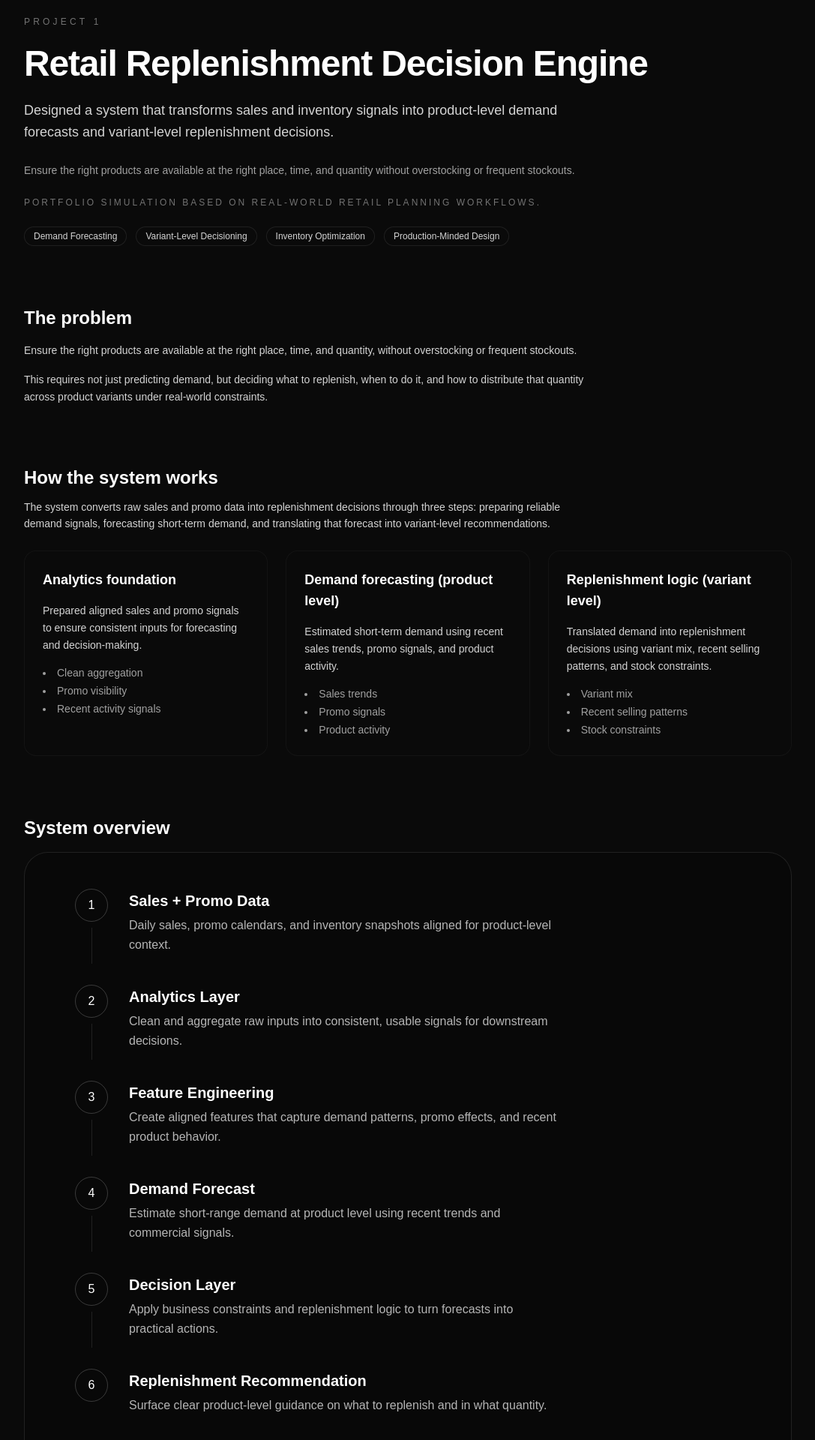
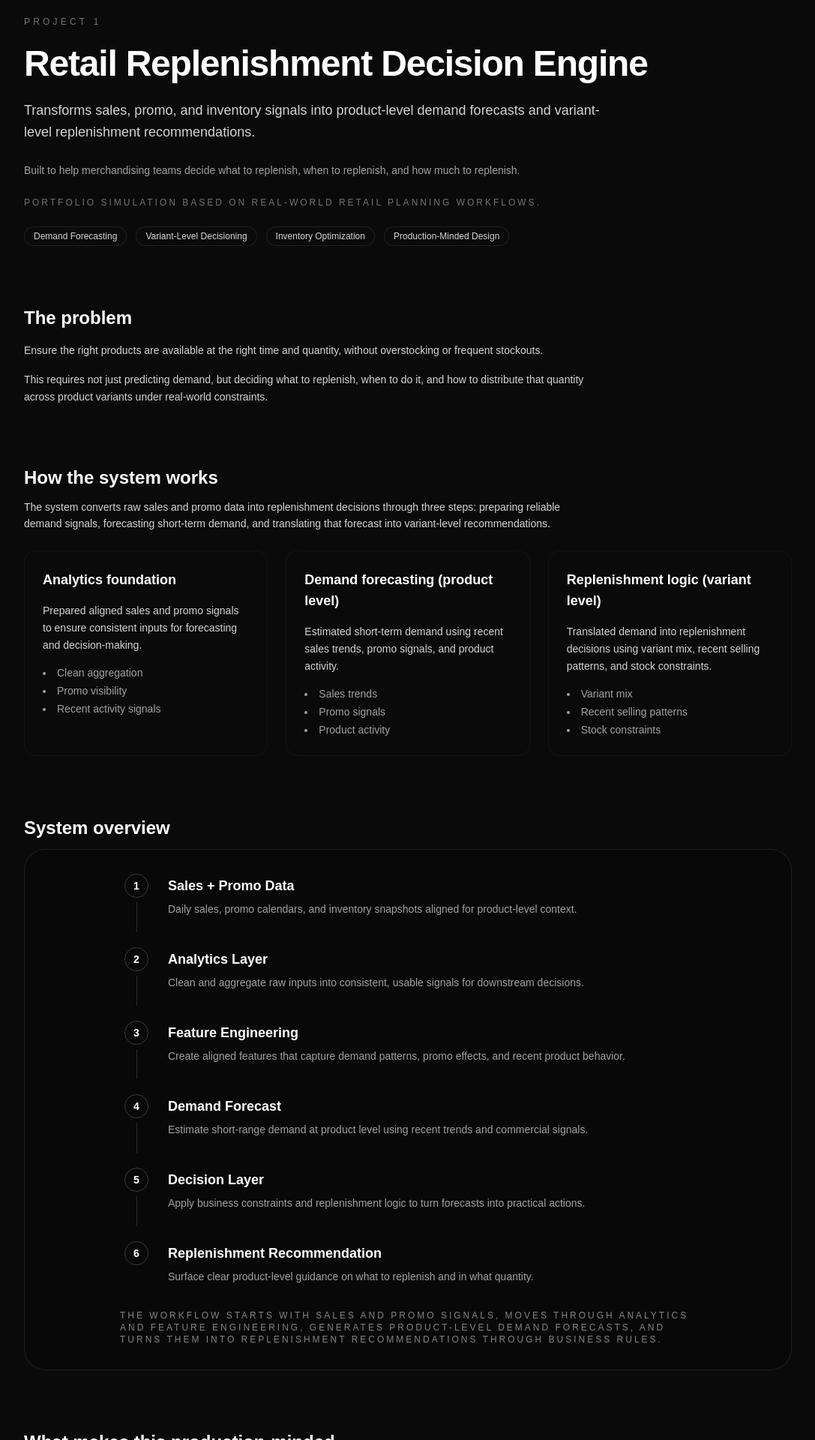
Before and after one commit to zawlynnhtut/portfolio-site, a Next.js app in the folder portfolio-site/: page /project-1 in a window 1280 px wide. Shown: the part 160-2080 px from the top of the page at 75% size, without its empty margins (96-1183 px from the left). Built offline with nearby package versions, Linux system fonts and the light colour scheme.

Commit message:
project 1 font fix

```diff
--- a/portfolio-site/src/app/page.tsx
+++ b/portfolio-site/src/app/page.tsx
@@ -1,23 +1,23 @@
 export default function Home() {
   return (
     <main className="min-h-screen bg-neutral-950 text-white">
-      <section className="mx-auto flex min-h-[80vh] max-w-4xl flex-col items-center justify-center px-6 py-16 text-center sm:py-24">
-        <div className="space-y-4">
-          <h1 className="text-[1.9rem] font-semibold leading-tight tracking-tight text-white sm:text-[2.4rem]">
+      <section className="mx-auto flex min-h-[80vh] max-w-4xl flex-col items-center justify-center px-6 py-14 text-center sm:py-20">
+        <div className="space-y-3">
+          <h1 className="text-[1.8rem] font-semibold leading-tight tracking-tight text-white sm:text-[2.3rem]">
             I turn messy data into decisions that move the business
           </h1>
           <p className="text-base leading-relaxed text-neutral-300 sm:text-lg">
-            Product Data Scientist with 6+ years in ML and 9+ years in analytics across telecom, retail and fintech
+            Product Data Scientist with 6+ years in ML and 9+ years in analytics across telecom, retail, and fintech
           </p>
           <p className="text-sm text-neutral-400">
             I build systems that help businesses decide what to sell, who to target, and when to act.
           </p>
-          <p className="mx-auto max-w-2xl text-xs tracking-[0.08em] text-neutral-400 sm:text-sm">
-            Built systems that improve retention, optimize inventory, and drive revenue.
+          <p className="mx-auto max-w-2xl text-xs tracking-[0.05em] text-neutral-400 sm:text-sm">
+            Built systems that improve retention, optimize inventory, and drive revenue
           </p>
         </div>
 
-        <div className="mt-10 flex flex-wrap justify-center gap-4">
+        <div className="mt-8 flex flex-wrap justify-center gap-4">
           <a
             href="/project-1"
             className="rounded-md bg-white px-5 py-2 text-sm font-semibold text-neutral-900 transition hover:bg-neutral-200"
@@ -37,8 +37,7 @@ export default function Home() {
 
       <section className="mx-auto max-w-5xl px-6 py-24">
         <div className="space-y-3 text-center">
-          <p className="text-sm uppercase tracking-[0.3em] text-neutral-500">What I do</p>
-          <h2 className="text-3xl font-semibold">Focus areas</h2>
+          <h2 className="text-3xl font-semibold">What I do</h2>
         </div>
         <div className="mt-10 grid gap-6 sm:grid-cols-3">
           {[
@@ -62,15 +61,15 @@ export default function Home() {
         <div className="mt-8 space-y-6">
           {[
             {
-              title: "Nul Global — Senior Data Scientist",
+              title: "Nul Global - Senior Data Scientist",
               body: "Built end-to-end demand forecasting systems, reducing retail overstock by up to 80%.",
             },
             {
-              title: "ATOM Telecom — Senior Manager (Advanced Analytics)",
+              title: "ATOM Telecom - Senior Manager (Advanced Analytics)",
               body: "Built churn prediction and recommendation systems, generating $0.2M revenue and saving $0.4M through retention optimization.",
             },
             {
-              title: "Ghostcap — Analytics Manager",
+              title: "Ghostcap - Analytics Manager",
               body: "Improved onboarding funnel (+20%) and automated BI reporting, reducing manual work by 65%.",
             },
           ].map((item) => (
@@ -239,7 +238,7 @@ export default function Home() {
       <section className="mx-auto max-w-5xl px-6 pb-24">
         <div className="mb-10 space-y-3">
           <p className="text-[0.8rem] uppercase tracking-[0.3em] text-neutral-500">Case Study Preview</p>
-          <h2 className="text-3xl font-semibold leading-tight">Demand Forecasting System</h2>
+          <h2 className="text-3xl font-semibold leading-tight">Forecasting and Replenishment Decision System</h2>
           <p className="max-w-3xl text-base leading-relaxed text-neutral-400">
             A condensed look at how the workflow is applied end-to-end for a merchandising org.
           </p>
@@ -274,7 +273,7 @@ export default function Home() {
       <section className="mx-auto max-w-5xl px-6 pb-32">
         <div className="space-y-4">
           <p className="text-[0.8rem] uppercase tracking-[0.3em] text-neutral-500">Contact</p>
-          <h2 className="text-3xl font-semibold leading-tight">Let’s connect</h2>
+          <h2 className="text-3xl font-semibold leading-tight">Let's connect</h2>
           <p className="text-base leading-relaxed text-neutral-400">
             Quick ways to reach me about product data science work.
           </p>
@@ -295,7 +294,7 @@ export default function Home() {
             className="rounded-2xl border border-neutral-900 bg-neutral-950/60 px-5 py-4 text-sm text-neutral-200 hover:border-neutral-700"
           >
             LinkedIn<br />
-            <span className="text-neutral-400">LinkedIn</span>
+            <span className="text-neutral-400">linkedin.com/in/zaw-lynn-htut-dss/</span>
           </a>
           <a
             href="https://github.com/zawlynnhtut/portfolio-site"
--- a/portfolio-site/src/app/project-1/page.tsx
+++ b/portfolio-site/src/app/project-1/page.tsx
@@ -70,13 +70,11 @@ export default function ProjectOne() {
           </h1>
 
           <p className="max-w-3xl text-base leading-relaxed text-neutral-300 sm:text-lg">
-            Designed a system that transforms sales and inventory signals into
-            product-level demand forecasts and variant-level replenishment decisions.
+            Transforms sales, promo, and inventory signals into product-level demand forecasts and variant-level replenishment recommendations.
           </p>
 
           <p className="max-w-3xl text-sm leading-relaxed text-neutral-400">
-            Ensure the right products are available at the right place, time, and quantity
-            without overstocking or frequent stockouts.
+            Built to help merchandising teams decide what to replenish, when to replenish, and how much to replenish.
           </p>
 
           <p className="text-xs uppercase tracking-[0.25em] text-neutral-500">
@@ -104,7 +102,7 @@ export default function ProjectOne() {
           <h2 className="text-2xl font-semibold">The problem</h2>
 
           <p className="max-w-3xl text-sm leading-relaxed text-neutral-300">
-            Ensure the right products are available at the right place, time, and quantity,
+            Ensure the right products are available at the right time and quantity,
             without overstocking or frequent stockouts.
           </p>
 
@@ -144,29 +142,24 @@ export default function ProjectOne() {
           </div>
         </section>
 
-        <section className="space-y-4">
+        <section className="space-y-3">
           <h2 className="text-2xl font-semibold">System overview</h2>
-
-          <div className="rounded-[32px] border border-white/10 bg-black/20 p-8 md:p-12">
-            <div className="mx-auto max-w-4xl">
-              <div className="space-y-6 md:space-y-7">
+          <div className="rounded-[28px] border border-white/10 bg-black/20 p-6 md:p-8">
+            <div className="mx-auto max-w-3xl">
+              <div className="space-y-5">
                 {systemOverviewSteps.map((step, index) => (
-                  <div key={step.number} className="grid grid-cols-[44px_1fr] gap-5 md:grid-cols-[52px_1fr] md:gap-6">
+                  <div key={step.number} className="grid grid-cols-[44px_1fr] gap-4 md:gap-5">
                     <div className="flex flex-col items-center">
-                      <div className="flex h-10 w-10 items-center justify-center rounded-full border border-white/20 text-sm font-medium text-white md:h-11 md:w-11 md:text-base">
+                      <div className="flex h-8 w-8 items-center justify-center rounded-full border border-white/20 text-sm font-semibold text-white">
                         {step.number}
                       </div>
-
                       {index < systemOverviewSteps.length - 1 && (
-                        <div className="mt-2 h-10 w-px bg-white/10 md:h-12" />
+                        <div className="mt-1.5 h-10 w-px bg-white/15" />
                       )}
                     </div>
-
-                    <div className="pt-0.5">
-                      <h3 className="text-lg font-semibold text-white md:text-xl">
-                        {step.title}
-                      </h3>
-                      <p className="mt-1.5 max-w-xl text-sm leading-relaxed text-white/70 md:text-base">
+                    <div className="pt-0.5 text-left">
+                      <h3 className="text-base font-semibold text-white md:text-lg">{step.title}</h3>
+                      <p className="mt-1.5 max-w-2xl text-sm leading-relaxed text-neutral-400">
                         {step.description}
                       </p>
                     </div>
@@ -174,10 +167,8 @@ export default function ProjectOne() {
                 ))}
               </div>
 
-              <p className="mt-8 max-w-4xl text-xs uppercase tracking-[0.28em] text-white/45 md:mt-10">
-                The workflow starts with sales and promo signals, moves through analytics and
-                feature engineering, generates product-level demand forecasts, and turns them
-                into replenishment recommendations through business rules.
+              <p className="mt-8 max-w-3xl text-xs uppercase tracking-[0.25em] text-white/50">
+                The workflow starts with sales and promo signals, moves through analytics and feature engineering, generates product-level demand forecasts, and turns them into replenishment recommendations through business rules.
               </p>
             </div>
           </div>
@@ -263,7 +254,7 @@ export default function ProjectOne() {
             {[
               "Data preparation and feature engineering",
               "Demand forecasting pipeline",
-              "Replenishment logic",
+              "Allocation and decision logic",
             ].map((item) => (
               <div
                 key={item}
@@ -284,12 +275,6 @@ export default function ProjectOne() {
               View code on GitHub
             </a>
 
-            <a
-              href="mailto:z.lynnhtut@gmail.com"
-              className="rounded-md border border-white/30 px-4 py-2 text-sm text-white hover:border-white"
-            >
-              Request a walkthrough
-            </a>
           </div>
         </section>
       </div>
```
